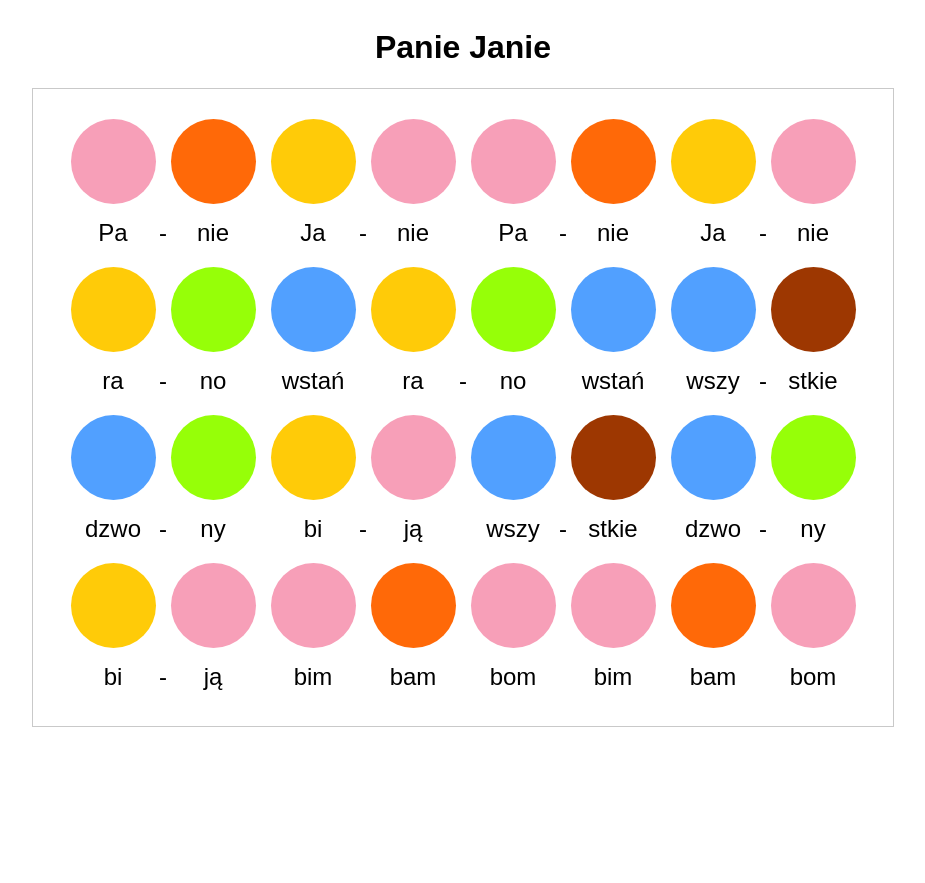
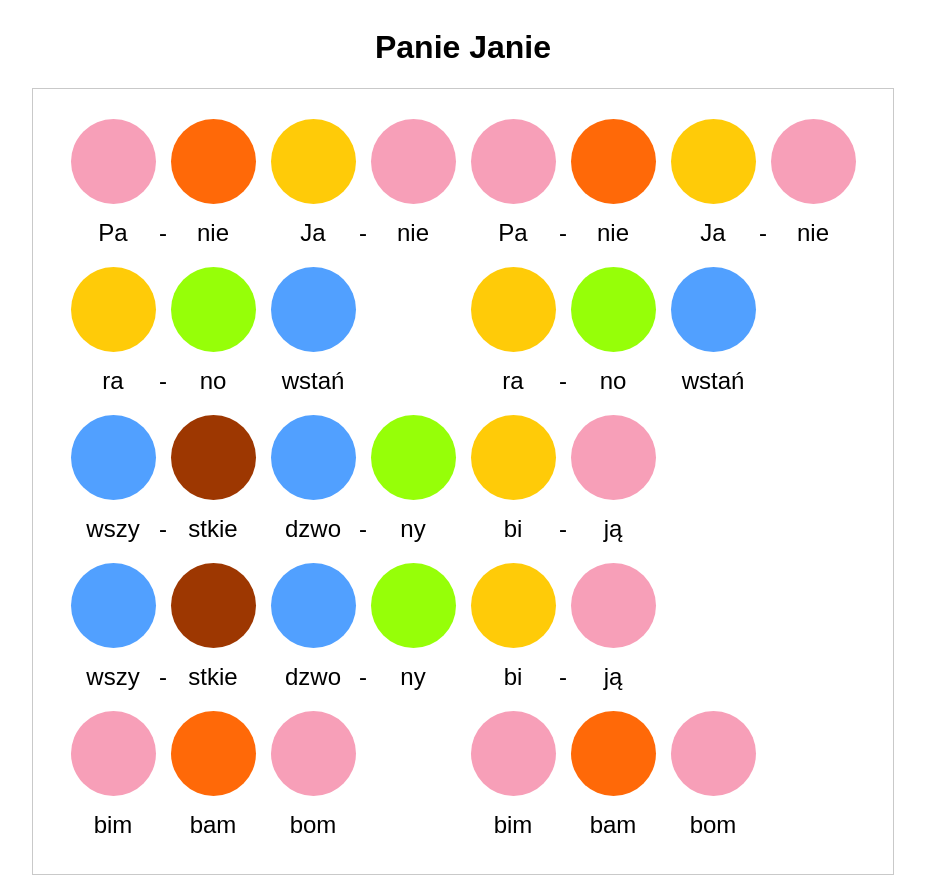
Before and after one commit to adamszadkowski/notes-page, a Vue app: page / in a window 1280 px wide. Shown: the whole page, without its empty margins (177-1102 px from the left). Before the commit the page ends 800 px from the top, so only its background shows below. Built offline with nearby package versions, Linux system fonts and the light colour scheme.

Commit message:
Allow to format songs

```diff
--- a/src/components/NotesPage.vue
+++ b/src/components/NotesPage.vue
@@ -1,12 +1,15 @@
 <template>
   <section class="notes-page" :style="sectionStyle">
+    <template v-for="(note, index) in notes">
       <single-note
-      v-for="(note, index) in notes"
+        v-if="note != null"
         :key="index"
         :note="note.note"
         :syllable="note.syllable"
         :is-partial="note.isPartial"
       />
+      <div v-else :key="index"></div>
+    </template>
   </section>
 </template>
 
@@ -26,11 +29,14 @@ export default defineComponent({
   },
   computed: {
     notes() {
-      return this.song.notes.map((n: Note) => ({
+      return this.song.notes.map((n: Note) => {
+        if (n == null) return null;
+        return {
           note: n.note,
           syllable: n.syllable.replace(/-$/, ""),
           isPartial: n.syllable.endsWith("-"),
-      }));
+        };
+      });
     },
     sectionStyle() {
       return {
```
Also changed, not shown: src/stores/songs.ts (+7 -0 lines). Lines whose indentation alone changed are shown as unchanged.
